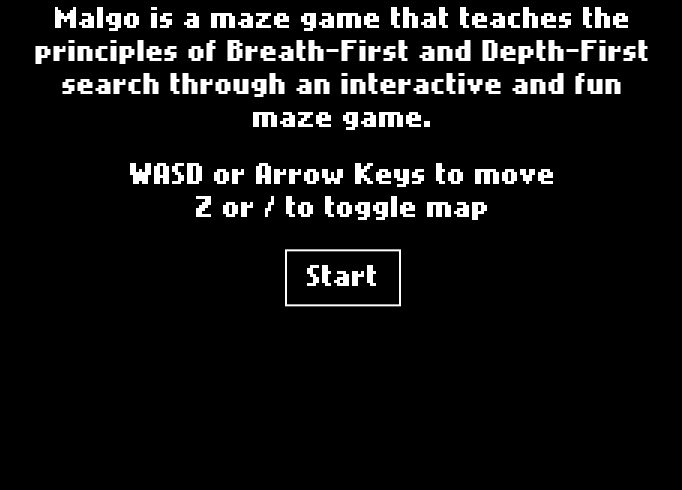
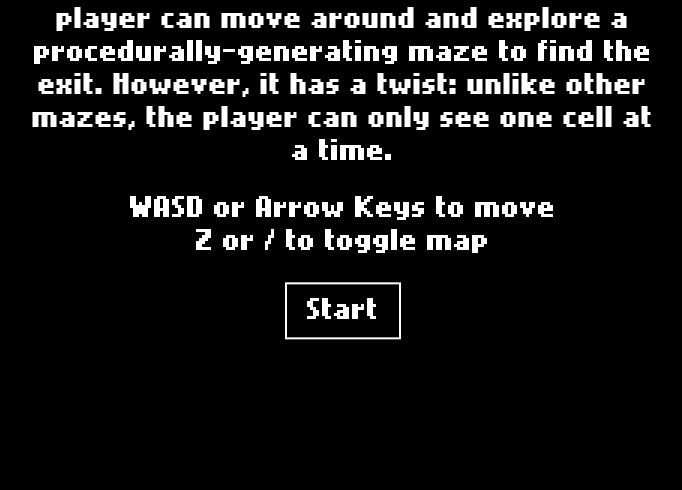
Before and after one commit to devsai9/malgo, a plain HTML site: page index.html in a window 1280 px wide. Shown: the part 310-800 px from the top of the page, without its empty margins (297-979 px from the left). Drawn offline with Linux system fonts and the light colour scheme.

Commit message:
Edited about malgo project section

```diff
--- a/index.html
+++ b/index.html
@@ -10,7 +10,7 @@
 <body>
     <div id="container">
         <h1>Malgo</h1>
-        <p>Malgo is a maze game that teaches the principles of Breath-First and Depth-First search through an interactive and fun maze game.</p>
+        <p>This is an exploration game where the player can move around and explore a procedurally-generating maze to find the exit. However, it has a twist: unlike other mazes, the player can only see one cell at a time.</p>
         <p>WASD or Arrow Keys to move<br>Z or / to toggle map</p>
         <button id="start" onclick="javascript:window.location.href = 'game/game.html'">Start</button>
     </div>
```
